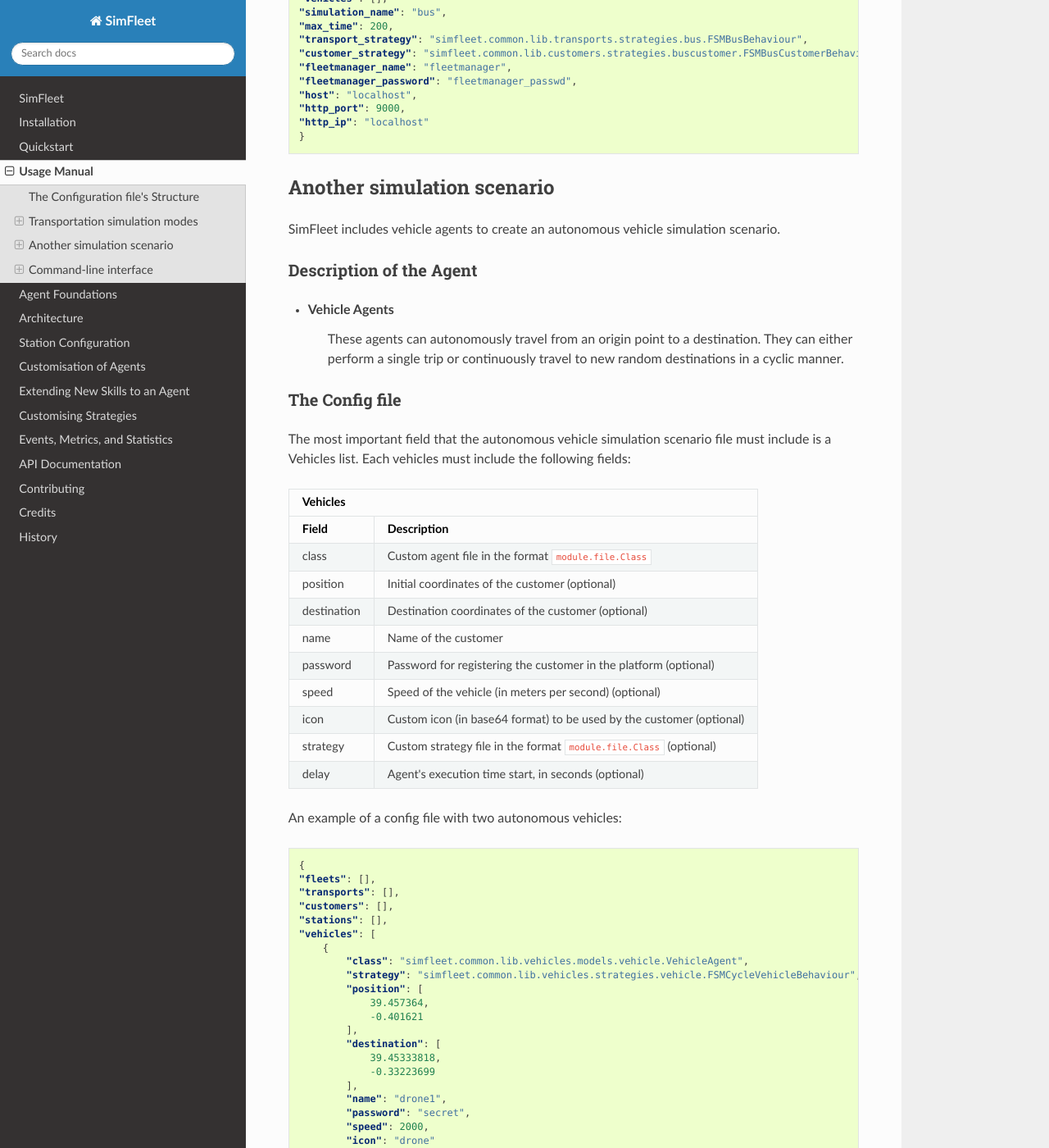
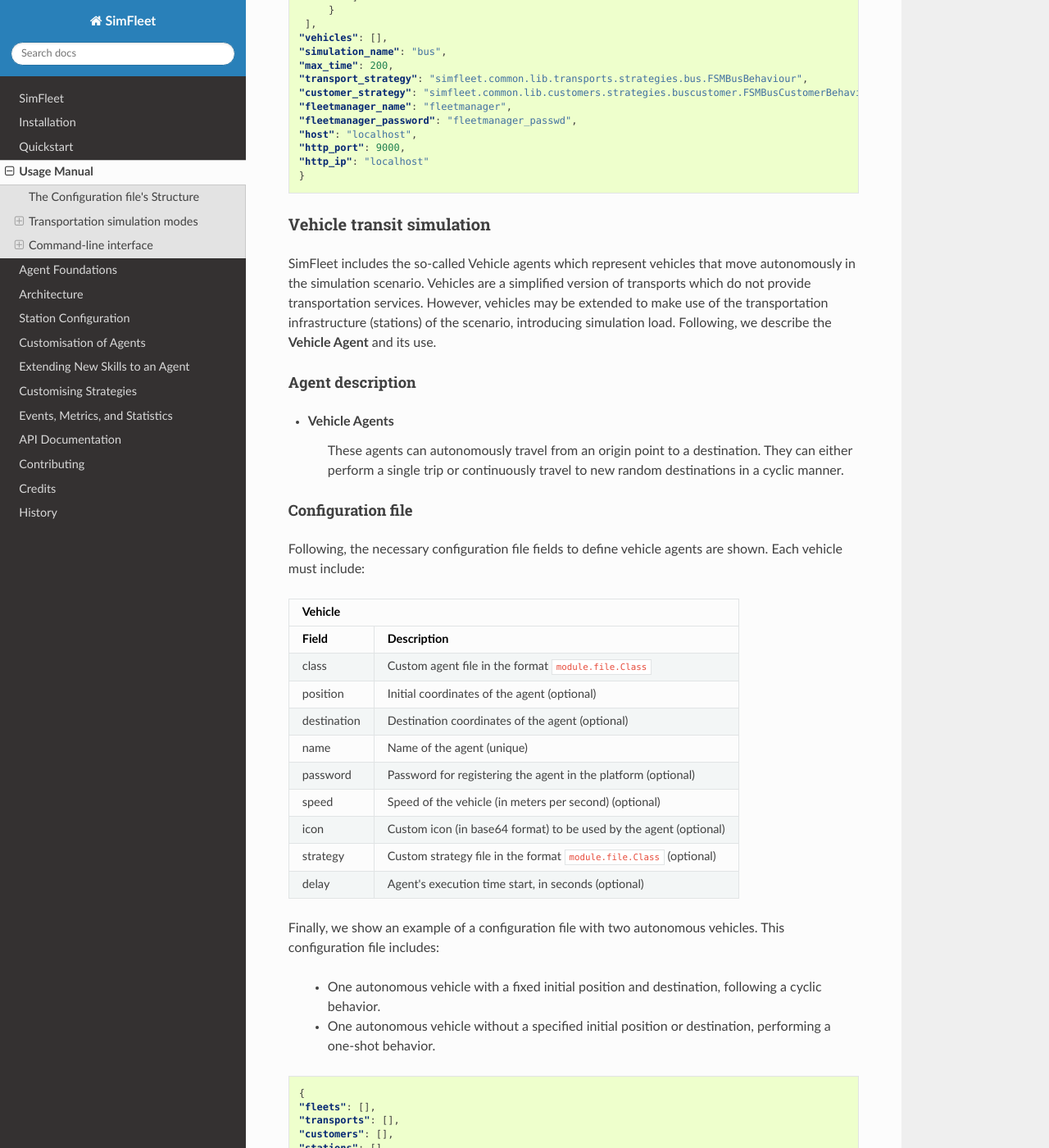
Before and after one commit to javipalanca/simfleet, a Sphinx documentation site: the page built from docs/advanced-config.rst, in a window 1280 px wide and 1400 px high, scrolled down 19747 px. Shown: the whole window at 82% size. Built offline with Sphinx 7.4.7 and the Read the Docs theme 3.1.0, drawn with Linux system fonts in a browser that asks for light colours; pages that are not in the unit, such as notebooks, are missing from menus; some of the changed text lies outside the part shown.

Commit message:
Changes in Usage Manual: Introduction, vehicle simulations, and reorder or info

```diff
--- a/docs/advanced-config.rst
+++ b/docs/advanced-config.rst
@@ -2,12 +2,14 @@
 Usage Manual
 ============
 
-Using SimFleet is straightforward and can be done by running the application from the command line. There are two modes of use:
-a **command-line interface (CLI)** and a **web-based graphical interface (GUI)**. You can execute simulations purely through the command
+The SimFleet platform employs JSON configuration files to define simulation scenarios. Once a configuration file has been
+defined, its simulation can be launched by running the application from the console. SimFleet can be executed in two modes:
+a **command-line interface (CLI)** and a **web-based graphical interface (GUI)**. You may execute simulations purely through the command
 line or use the simpler and more intuitive graphical interface.
 
-SimFleet supports a wide variety of urban mobility scenarios, as the simulator includes predefined agents and strategies. In this section,
-we will explore how to use **command-line interface (CLI)** of advance mode and the different simulation scenarios available.
+In this section, the structure and usage of SimFleet configuration files is described. First, we focus on the general structure.
+Then, we present the currently included transportation modes and describe how to setup a simulation using its agents. Finally,
+we indicate how to use **command-line interface (CLI)** to launch simulation scenarios with different execution options.
 
 
 The Configuration file's Structure
@@ -1105,50 +1107,56 @@ This configuration file includes:
     }
 
 
-Another simulation scenario
-===========================
+Vehicle transit simulation
+--------------------------
 
-SimFleet includes vehicle agents to create an autonomous vehicle simulation scenario.
+SimFleet includes the so-called Vehicle agents which represent vehicles that move autonomously in the simulation scenario.
+Vehicles are a simplified version of transports which do not provide transportation services. However, vehicles may be extended to make
+use of the transportation infrastructure (stations) of the scenario, introducing simulation load. Following, we describe
+the **Vehicle Agent** and its use.
 
-Description of the Agent
--------------------------
+Agent description
+^^^^^^^^^^^^^^^^^
 
 * **Vehicle Agents**
 
     These agents can autonomously travel from an origin point to a destination. They can either perform a single trip or continuously travel to new random destinations in a cyclic manner.
 
 
-The Config file
----------------
+Configuration file
+^^^^^^^^^^^^^^^^^^
 
-The most important field that the autonomous vehicle simulation scenario file must include is a Vehicles list.
-Each vehicles must include the following fields:
+Following, the necessary configuration file fields to define vehicle agents are shown. Each vehicle must include:
 
 +--------------------------------------------------------------------------------------+
-|  Vehicles                                                                            |
+|  Vehicle                                                                             |
 +-------------+------------------------------------------------------------------------+
 |  Field      |  Description                                                           |
 +=============+========================================================================+
 | class       |   Custom agent file in the format ``module.file.Class``                |
 +-------------+------------------------------------------------------------------------+
-| position    |   Initial coordinates of the customer (optional)                       |
+| position    |   Initial coordinates of the agent (optional)                          |
 +-------------+------------------------------------------------------------------------+
-| destination |   Destination coordinates of the customer (optional)                   |
+| destination |   Destination coordinates of the agent (optional)                      |
 +-------------+------------------------------------------------------------------------+
-| name        |   Name of the customer                                                 |
+| name        |   Name of the agent (unique)                                           |
 +-------------+------------------------------------------------------------------------+
-| password    |   Password for registering the customer in the platform (optional)     |
+| password    |   Password for registering the agent in the platform (optional)        |
 +-------------+------------------------------------------------------------------------+
 | speed       |   Speed of the vehicle (in meters per second)  (optional)              |
 +-------------+------------------------------------------------------------------------+
-| icon        |   Custom icon (in base64 format) to be used by the customer (optional) |
+| icon        |   Custom icon (in base64 format) to be used by the agent (optional)    |
 +-------------+------------------------------------------------------------------------+
 | strategy    |   Custom strategy file in the format ``module.file.Class``  (optional) |
 +-------------+------------------------------------------------------------------------+
 | delay       |   Agent's execution time start, in seconds  (optional)                 |
 +-------------+------------------------------------------------------------------------+
 
-An example of a config file with two autonomous vehicles:
+Finally, we show an example of a configuration file with two autonomous vehicles.
+This configuration file includes:
+
+    * One autonomous vehicle with a fixed initial position and destination, following a cyclic behavior.
+    * One autonomous vehicle without a specified initial position or destination, performing a one-shot behavior.
 
 .. code-block:: json
 
@@ -1190,18 +1198,13 @@ An example of a config file with two autonomous vehicles:
 
     }
 
-This configuration file includes:
-
-    * One autonomous vehicle with a fixed initial position and destination, following a cyclic behavior.
-    * One autonomous vehicle without a specified initial position or destination, performing a one-shot behavior.
-
 
 Command-line interface
 ======================
 
 In the QuickStart guide, we covered how to quickly get started with SimFleet using the graphical interface. In this section, we will explore
 in greater detail how to use the **Command-Line Interface (CLI)** to configure and launch transport simulation scenarios directly from the command line.
-This guide explains the usage and available options for the ``simfleet`` command, making it easier to start simulations, debug processes, and save results.
+This guide explains the usage and available options of the ``simfleet`` command, making it easier to run simulations, debug processes, and save results.
 
 .. hint::
     To view the options available in SimFleet's command line interface, use the following command ``--help``
@@ -1230,6 +1233,14 @@ This will display the following output:
 The simfleet command initializes and starts simulations using custom configurations and customizable options. You can specify simulation parameters such as the execution name,
 output file, maximum simulation time, and verbosity level. This flexibility allows for efficient control and debugging of your SimFleet simulations.
 
+.. note::
+    To visualize the simulation scenario in the GUI while running simulator from the CLI, use the web interface address displayed in the output, such as:
+
+    .. code-block:: console
+
+        2024-11-25 16:29:07.229 | INFO     | simfleet.simulator:setup:110 - Web interface running at http://127.0.0.1:9000/app
+
+    This address is (in most cases): `http://127.0.0.1:9000/app <http://127.0.0.1:9000/app>`_
 
 Examples of CLI Execution
 -------------------------
@@ -1307,15 +1318,6 @@ detailed debug information during execution. This is particularly useful for tro
 **DEBUG** verbosity, while ``-vvvv`` displays the most detailed internal messages of the platform.
 
 
-.. note::
-    To start the simulation scenario in the GUI while running simulator from the CLI, use the web interface address displayed in the output, such as:
-
-    .. code-block:: console
-
-        2024-11-25 16:29:07.229 | INFO     | simfleet.simulator:setup:110 - Web interface running at http://127.0.0.1:9000/app
-
-    This address is (in most cases): `http://127.0.0.1:9000/app <http://127.0.0.1:9000/app>`_
-
 * **Example 3: Simulation with Time Limit and Autorun**
 
 .. code-block:: console
```
